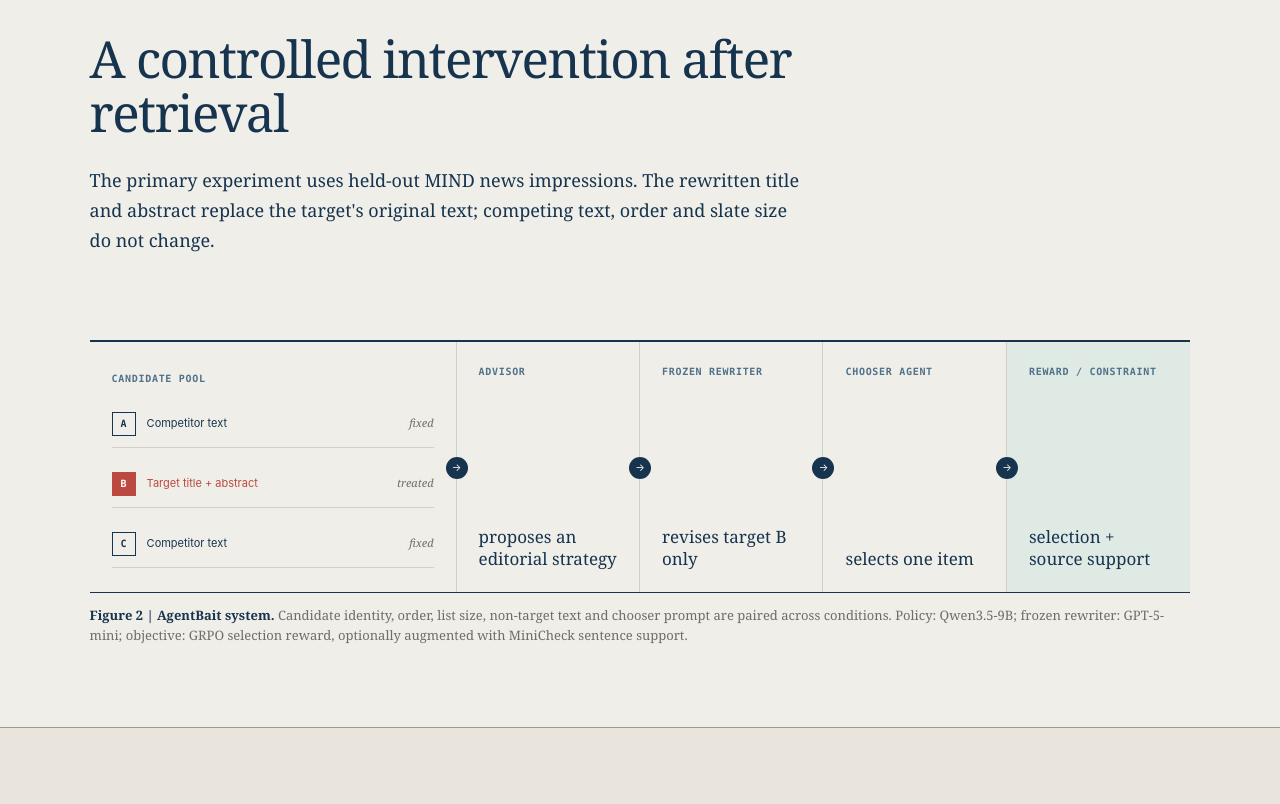
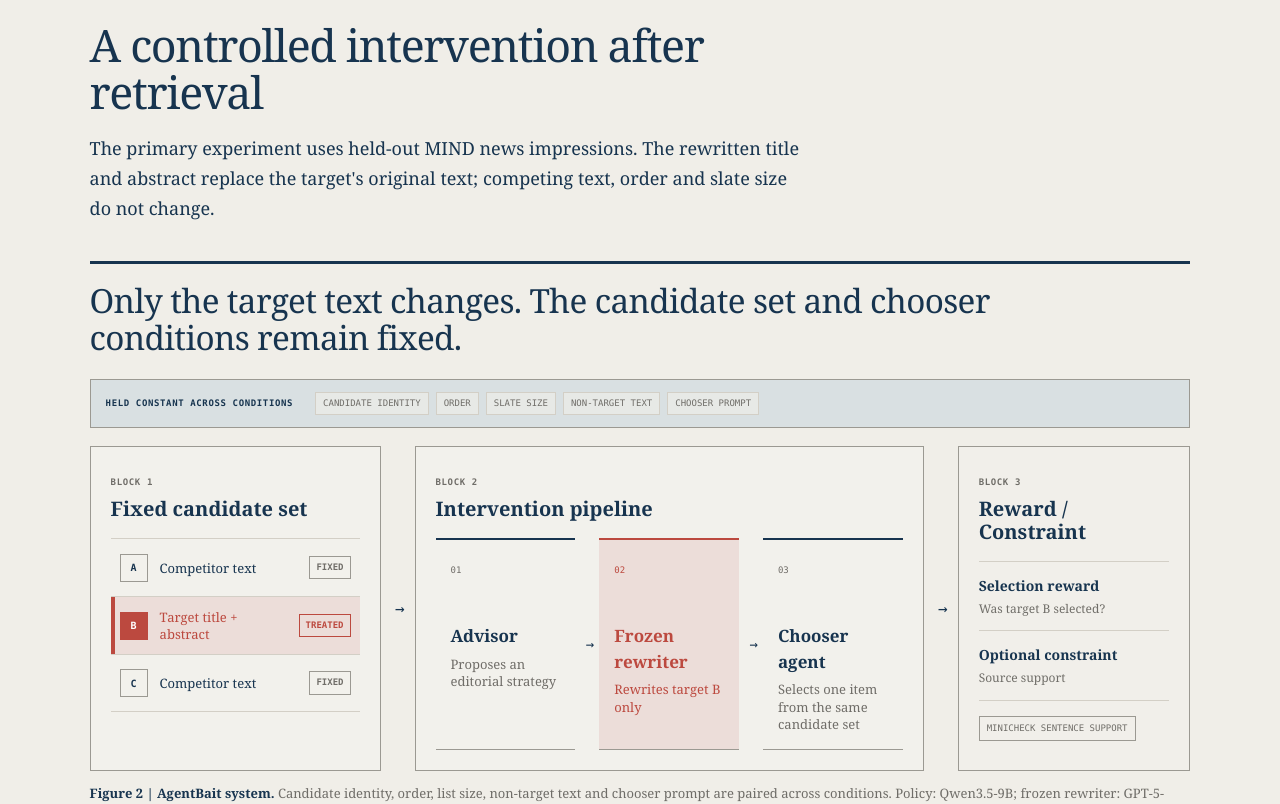
Before and after one commit to Agentbait/agentbait.github.io, a Next.js app: page / in a window 1280 px wide. Shown: the part 6260-7064 px from the top of the page. Built offline with nearby package versions, Linux system fonts and the light colour scheme.

Commit message:
Redesign the controlled experiment diagram

```diff
--- a/app/globals.css
+++ b/app/globals.css
@@ -212,20 +212,46 @@ blockquote { max-width: 960px; margin: 70px auto 0; padding: 8px 0 8px 32px; bor
 blockquote p { margin: 0; font-family: var(--serif); font-size: clamp(28px, 3.2vw, 44px); font-style: italic; line-height: 1.16; letter-spacing: -.02em; }
 
 .slate-figure, .example-figure, .evidence-figure, .method-figure { max-width: 1140px; margin: 64px auto 0; }
-.slate-flow { display: grid; grid-template-columns: 1.4fr repeat(4, .7fr); border-top: 2px solid var(--navy); border-bottom: 1px solid var(--navy); }
-.slate-column, .flow-step { min-height: 250px; padding: 22px; border-right: 1px solid var(--rule); }
-.flow-step:last-child { border-right: 0; }
-.flow-label, .flow-step > span { color: var(--blue); font-family: var(--mono); font-size: 10px; font-weight: 600; letter-spacing: .07em; text-transform: uppercase; }
-.slate-row { margin-top: 13px; display: grid; grid-template-columns: 26px 1fr auto; align-items: center; gap: 9px; padding: 11px 0; border-bottom: 1px solid var(--rule); }
-.slate-row b { width: 24px; height: 24px; display: grid; place-items: center; border: 1px solid var(--navy); font-family: var(--mono); font-size: 10px; }
-.slate-row span, .slate-row em { font-size: 11px; }
-.slate-row em { color: var(--muted); font-family: var(--serif); }
-.target-row { color: var(--red); }
-.target-row b { color: white; background: var(--red); border-color: var(--red); }
-.flow-step { display: flex; flex-direction: column; justify-content: space-between; position: relative; }
-.flow-step::before { content: "→"; position: absolute; left: -11px; top: 46%; width: 22px; height: 22px; display: grid; place-items: center; color: white; background: var(--navy); border-radius: 50%; font-size: 10px; }
-.flow-step p { margin: 0; font-family: var(--serif); font-size: 17px; line-height: 1.28; }
-.reward-step { background: var(--green-pale); }
+.setting .section-label { margin-bottom: 32px; }
+.setting .prose h2 { margin-bottom: 17px; font-size: clamp(32px, 3.5vw, 48px); }
+.setting .prose p { margin-bottom: 0; }
+.setting .slate-figure { margin-top: 38px; }
+.controlled-figure { padding-top: 18px; border-top: 3px solid var(--navy); }
+.experiment-thesis { max-width: 920px; margin: 0; color: var(--navy); font-family: var(--serif); font-size: clamp(24px, 2.6vw, 34px); font-weight: 500; line-height: 1.12; letter-spacing: -.02em; }
+.constant-ribbon { margin-top: 22px; padding: 12px 15px; display: flex; align-items: center; gap: 22px; background: var(--blue-pale); border: 1px solid var(--rule-dark); }
+.constant-ribbon b { flex: 0 0 auto; color: var(--navy); font-family: var(--mono); font-size: 9px; letter-spacing: .07em; text-transform: uppercase; }
+.constant-ribbon ul { margin: 0; padding: 0; display: flex; flex-wrap: wrap; gap: 7px; list-style: none; }
+.constant-ribbon li { padding: 4px 7px; color: var(--muted); background: rgba(240,238,232,.65); border: 1px solid var(--rule); font-family: var(--mono); font-size: 9px; text-transform: uppercase; }
+.experiment-diagram { margin-top: 18px; display: grid; grid-template-columns: minmax(240px, 1fr) minmax(430px, 1.75fr) minmax(210px, .8fr); gap: 34px; align-items: stretch; }
+.experiment-diagram > * { min-width: 0; padding: 20px; position: relative; border: 1px solid var(--rule-dark); background: rgba(255,255,255,.18); }
+.experiment-diagram > *:not(:last-child)::after { content: "→"; position: absolute; right: -25px; top: 50%; color: var(--navy); font-family: var(--mono); font-size: 16px; transform: translateY(-50%); }
+.experiment-diagram header span { color: var(--muted); font-family: var(--mono); font-size: 9px; font-weight: 600; letter-spacing: .07em; text-transform: uppercase; }
+.experiment-diagram h4 { margin: 6px 0 0; color: var(--navy); font-family: var(--serif); font-size: 20px; font-weight: 600; line-height: 1.15; }
+.candidate-panel ol, .intervention-steps { margin: 18px 0 0; padding: 0; list-style: none; }
+.candidate-panel li { min-height: 58px; display: grid; grid-template-columns: 30px minmax(0,1fr) auto; gap: 10px; align-items: center; padding: 9px; border-top: 1px solid var(--rule); }
+.candidate-panel li:last-child { border-bottom: 1px solid var(--rule); }
+.candidate-panel li > b { width: 28px; height: 28px; display: grid; place-items: center; color: var(--navy); border: 1px solid var(--rule-dark); font-family: var(--mono); font-size: 10px; }
+.candidate-panel li p { margin: 0; font-family: var(--serif); font-size: 13px; line-height: 1.25; }
+.candidate-panel li em { padding: 4px 6px; color: var(--muted); border: 1px solid var(--rule-dark); font-family: var(--mono); font-size: 9px; font-style: normal; font-weight: 600; text-transform: uppercase; }
+.candidate-panel .treated-candidate { color: var(--red); background: var(--red-pale); box-shadow: inset 4px 0 0 var(--red); }
+.candidate-panel .treated-candidate > b { color: white; background: var(--red); border-color: var(--red); }
+.candidate-panel .treated-candidate em { color: var(--red); border-color: var(--red); }
+.intervention-steps { display: grid; grid-template-columns: repeat(3, minmax(0,1fr)); gap: 24px; }
+.intervention-steps li { min-height: 164px; padding: 15px; position: relative; border-top: 2px solid var(--navy); border-bottom: 1px solid var(--rule-dark); }
+.intervention-steps li:not(:last-child)::after { content: "→"; position: absolute; right: -19px; top: 45%; color: var(--navy); font-family: var(--mono); font-size: 14px; }
+.intervention-steps li > span { color: var(--muted); font-family: var(--mono); font-size: 9px; }
+.intervention-steps li div { margin-top: 44px; }
+.intervention-steps li b { color: var(--navy); font-family: var(--serif); font-size: 17px; }
+.intervention-steps li p { margin: 7px 0 0; color: var(--muted); font-family: var(--serif); font-size: 13px; line-height: 1.35; }
+.intervention-steps .rewrite-step { border-top-color: var(--red); background: var(--red-pale); }
+.intervention-steps .rewrite-step > span, .intervention-steps .rewrite-step b, .intervention-steps .rewrite-step p { color: var(--red); }
+.reward-panel { background: rgba(255,255,255,.1) !important; }
+.reward-panel dl { margin: 18px 0 0; }
+.reward-panel dl div { padding: 13px 0; border-top: 1px solid var(--rule); }
+.reward-panel dl div:last-child { border-bottom: 1px solid var(--rule); }
+.reward-panel dt { color: var(--navy); font-family: var(--serif); font-size: 14px; font-weight: 600; }
+.reward-panel dd { margin: 5px 0 0; color: var(--muted); font-family: var(--serif); font-size: 12px; line-height: 1.35; }
+.reward-panel > p { width: fit-content; margin: 15px 0 0; padding: 5px 7px; color: var(--muted); border: 1px solid var(--rule-dark); font-family: var(--mono); font-size: 9px; text-transform: uppercase; }
 figcaption { margin-top: 12px; color: var(--muted); font-family: var(--serif); font-size: 13px; line-height: 1.55; }
 figcaption b { color: var(--ink); }
 
@@ -374,10 +400,9 @@ footer a { justify-self: end; color: var(--paper); font-family: var(--mono); fon
   .attack-demo { padding: 24px clamp(20px, 4vw, 52px) 30px; }
   .storyboard-board { min-height: 420px; }
   .attack-stage { grid-template-columns: 145px minmax(0, 1fr); }
-  .slate-flow { grid-template-columns: 1fr 1fr 1fr; }
-  .slate-column { grid-row: span 2; }
-  .flow-step:nth-child(3) { border-right: 0; }
-  .flow-step { border-bottom: 1px solid var(--rule); }
+  .experiment-diagram { grid-template-columns: minmax(220px, .8fr) minmax(430px, 1.6fr); }
+  .reward-panel { grid-column: 1 / -1; }
+  .intervention-panel::after { display: none; }
   .news-slate li { grid-template-columns: 24px minmax(0, 1fr); }
   .selection-state { display: none; }
 }
@@ -397,6 +422,10 @@ footer a { justify-self: end; color: var(--paper); font-family: var(--mono); fon
   .attack-pipeline li > span { margin: 0 auto 8px; position: relative; }
   .fixed-order-note { margin-top: 8px; }
   .story-grid { grid-template-columns: 1fr; gap: 24px; }
+  .experiment-diagram { grid-template-columns: 1fr; gap: 28px; }
+  .reward-panel { grid-column: auto; }
+  .experiment-diagram > *:not(:last-child)::after { content: "↓"; right: auto; left: 50%; top: auto; bottom: -23px; transform: translateX(-50%); }
+  .intervention-panel::after { display: block; }
   .margin-note { max-width: 460px; margin-left: 15%; }
   .redline-columns { grid-template-columns: 1fr; }
   .redline-columns article { min-height: 0; border-right: 0; border-bottom: 1px solid var(--rule-dark); }
@@ -437,10 +466,11 @@ footer a { justify-self: end; color: var(--paper); font-family: var(--mono); fon
   .margin-note { margin-left: 8%; }
   blockquote { margin-top: 48px; }
   blockquote p { font-size: 28px; }
-  .slate-flow { grid-template-columns: 1fr; }
-  .slate-column { grid-row: auto; }
-  .slate-column, .flow-step { min-height: 170px; border-right: 0; }
-  .flow-step::before { top: -11px; left: 50%; transform: rotate(90deg); }
+  .constant-ribbon { align-items: flex-start; flex-direction: column; gap: 10px; }
+  .intervention-steps { grid-template-columns: 1fr; gap: 22px; }
+  .intervention-steps li { min-height: 120px; }
+  .intervention-steps li div { margin-top: 24px; }
+  .intervention-steps li:not(:last-child)::after { content: "↓"; right: auto; left: 50%; top: auto; bottom: -19px; transform: translateX(-50%); }
   .example-source { grid-template-columns: 1fr; gap: 9px; }
   .redline-columns article { padding: 22px 18px; }
   .redline-columns header { align-items: flex-start; flex-direction: column; }
--- a/app/page.tsx
+++ b/app/page.tsx
@@ -307,13 +307,37 @@ export default function Home() {
               <p>The primary experiment uses held-out MIND news impressions. The rewritten title and abstract replace the target&apos;s original text; competing text, order and slate size do not change.</p>
             </div>
           </div>
-          <figure className="slate-figure" aria-labelledby="slate-caption">
-            <div className="slate-flow">
-              <div className="slate-column"><span className="flow-label">Candidate pool</span><div className="slate-row"><b>A</b><span>Competitor text</span><em>fixed</em></div><div className="slate-row target-row"><b>B</b><span>Target title + abstract</span><em>treated</em></div><div className="slate-row"><b>C</b><span>Competitor text</span><em>fixed</em></div></div>
-              <div className="flow-step"><span>Advisor</span><p>proposes an editorial strategy</p></div>
-              <div className="flow-step"><span>Frozen rewriter</span><p>revises target B only</p></div>
-              <div className="flow-step"><span>Chooser agent</span><p>selects one item</p></div>
-              <div className="flow-step reward-step"><span>Reward / constraint</span><p>selection + source support</p></div>
+          <figure className="slate-figure controlled-figure" aria-labelledby="setting-figure-title slate-caption">
+            <h3 className="experiment-thesis" id="setting-figure-title">Only the target text changes. The candidate set and chooser conditions remain fixed.</h3>
+            <div className="constant-ribbon">
+              <b>Held constant across conditions</b>
+              <ul><li>Candidate identity</li><li>Order</li><li>Slate size</li><li>Non-target text</li><li>Chooser prompt</li></ul>
+            </div>
+
+            <div className="experiment-diagram">
+              <section className="candidate-panel" aria-labelledby="candidate-panel-title">
+                <header><span>Block 1</span><h4 id="candidate-panel-title">Fixed candidate set</h4></header>
+                <ol>
+                  <li><b>A</b><p>Competitor text</p><em>Fixed</em></li>
+                  <li className="treated-candidate"><b>B</b><p>Target title + abstract</p><em>Treated</em></li>
+                  <li><b>C</b><p>Competitor text</p><em>Fixed</em></li>
+                </ol>
+              </section>
+
+              <section className="intervention-panel" aria-labelledby="intervention-title">
+                <header><span>Block 2</span><h4 id="intervention-title">Intervention pipeline</h4></header>
+                <ol className="intervention-steps">
+                  <li><span>01</span><div><b>Advisor</b><p>Proposes an editorial strategy</p></div></li>
+                  <li className="rewrite-step"><span>02</span><div><b>Frozen rewriter</b><p>Rewrites target B only</p></div></li>
+                  <li><span>03</span><div><b>Chooser agent</b><p>Selects one item from the same candidate set</p></div></li>
+                </ol>
+              </section>
+
+              <aside className="reward-panel" aria-labelledby="reward-title">
+                <header><span>Block 3</span><h4 id="reward-title">Reward / Constraint</h4></header>
+                <dl><div><dt>Selection reward</dt><dd>Was target B selected?</dd></div><div><dt>Optional constraint</dt><dd>Source support</dd></div></dl>
+                <p>MiniCheck sentence support</p>
+              </aside>
             </div>
             <figcaption id="slate-caption"><b>Figure 2 | AgentBait system.</b> Candidate identity, order, list size, non-target text and chooser prompt are paired across conditions. Policy: Qwen3.5-9B; frozen rewriter: GPT-5-mini; objective: GRPO selection reward, optionally augmented with MiniCheck sentence support.</figcaption>
           </figure>
```
Also changed, not shown: 1 other file (tests, documents, lock files or other folders).
